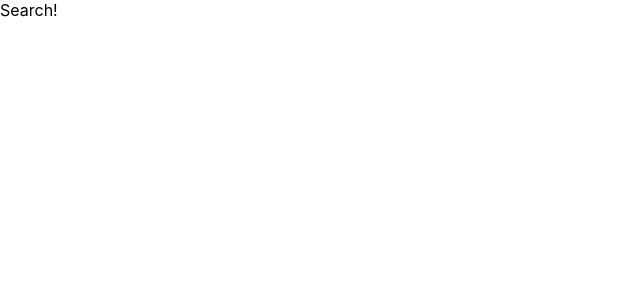
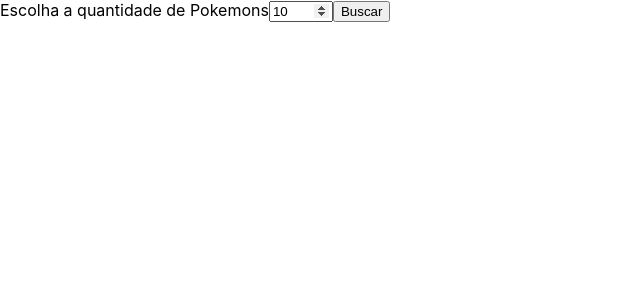
Before and after one commit to tiagosathler/poke-table, a React (Create React App) app: page / in a window 1280 px wide. Shown: the top 300 px of the page, without its empty margins (0-640 px from the left). Built offline with nearby package versions, Linux system fonts and the light colour scheme.

Commit message:
Refatora a service 'fetchPokemons' e implementa a 'getPokemonList'

```diff
--- a/src/contexts/PokeProvider.js
+++ b/src/contexts/PokeProvider.js
@@ -1,25 +1,23 @@
 import React, { useState } from 'react';
 import PropTypes from 'prop-types';
 import PokeContext from './PokeContext';
-import { fetchPokemonDetais, fetchPokemons } from '../services';
+import fetchPokemons from '../services';
 
 function PokeProvider(props) {
   const [pokemons, setPokemons] = useState([]);
   const [isFetching, setIsFetching] = useState(false);
   const [error, setError] = useState({ status: false, message: '' });
 
-  const getPokemonsList = (qtd) => {
-    setIsFetching(true);
-    fetchPokemons(qtd)
-      .then((list) => {
-        list.forEach(({ name }) => fetchPokemonDetais(name))
-          .then((pokemon) => setPokemons([...pokemons, pokemon]));
-        setIsFetching(false);
-      })
-      .catch((err) => {
-        setError({ status: true, message: err.message });
-        setIsFetching(false);
-      });
+  const getPokemonsList = async (qtd) => {
+    try {
+      setIsFetching(true);
+      const pokemonsList = await fetchPokemons(qtd);
+      setPokemons([...pokemons, ...pokemonsList]);
+      setIsFetching(false);
+    } catch (err) {
+      setError({ status: true, message: err.message });
+      setIsFetching(false);
+    }
   };
 
   const context = {
--- a/src/pages/Search.js
+++ b/src/pages/Search.js
@@ -1,9 +1,33 @@
-import React from 'react';
+import React, { useState, useContext } from 'react';
+import PokeContext from '../contexts/PokeContext';
 
 function Search() {
+  const INITIAL_NUMBER = 10;
+  const [number, setNumber] = useState(INITIAL_NUMBER);
+
+  const { getPokemonsList } = useContext(PokeContext);
   return (
     <div>
-      Search!
+      <label
+        htmlFor="pokeqtd"
+      >
+        Escolha a quantidade de Pokemons
+        <input
+          id="pokeqtd"
+          type="number"
+          max="150"
+          min="1"
+          placeholder="1 a 150"
+          value={ number }
+          onChange={ ({ target: { value } }) => setNumber(value) }
+        />
+      </label>
+      <button
+        type="button"
+        onClick={ () => getPokemonsList(number) }
+      >
+        Buscar
+      </button>
     </div>
   );
 }
--- a/src/services/index.js
+++ b/src/services/index.js
@@ -1,38 +1,26 @@
 const FETCH_POKEMONS_URL = 'https://pokeapi.co/api/v2/pokemon/?limit=';
-const FETCH_POKEMON_URL = 'https://pokeapi.co/api/v2/pokemon/';
+
+const ERROR_FETCH = 'Falha na resposta da requisição';
+const ERROR_FUNCTION = 'Falha na função';
+
 const QTD_DEFAULT = 150;
 
-export function fetchPokemons(qtd = QTD_DEFAULT) {
-  fetch(`${FETCH_POKEMONS_URL}${qtd}`)
-    .then((response) => (response.ok === true
-      ? Promise.resolve(response.json().results)
-      : Promise.reject(new Error('Falha na API'))));
+export default async function fetchPokemons(qtd = QTD_DEFAULT) {
+  try {
+    const response = await fetch(`${FETCH_POKEMONS_URL}${qtd}`);
+    if (response.ok) {
+      const { results } = await response.json();
+      const pokemons = await Promise.all(results.map(async ({ url }) => {
+        const pokemonDetails = await fetch(url);
+        return pokemonDetails;
+      }));
+      return pokemons;
+    }
+    throw new Error(ERROR_FETCH);
+  } catch (err) {
+    if (err.message !== ERROR_FETCH) {
+      throw new Error(ERROR_FUNCTION);
+    }
+    throw err;
+  }
 }
-
-export function fetchPokemonDetais(pokemon) {
-  fetch(`${FETCH_POKEMON_URL}${pokemon}`)
-    .then((response) => (response.ok === true
-      ? response.json()
-      : Promise.reject(new Error('Falha na API'))))
-    .then((results) => results.map(({
-      abilities,
-      base_experience: experiencie,
-      height,
-      id,
-      name,
-      species,
-      sprites,
-      types,
-      weight,
-    }) => ({
-      abilities,
-      experiencie,
-      height,
-      id,
-      name,
-      species,
-      sprites,
-      types,
-      weight,
-    })));
-}
```
